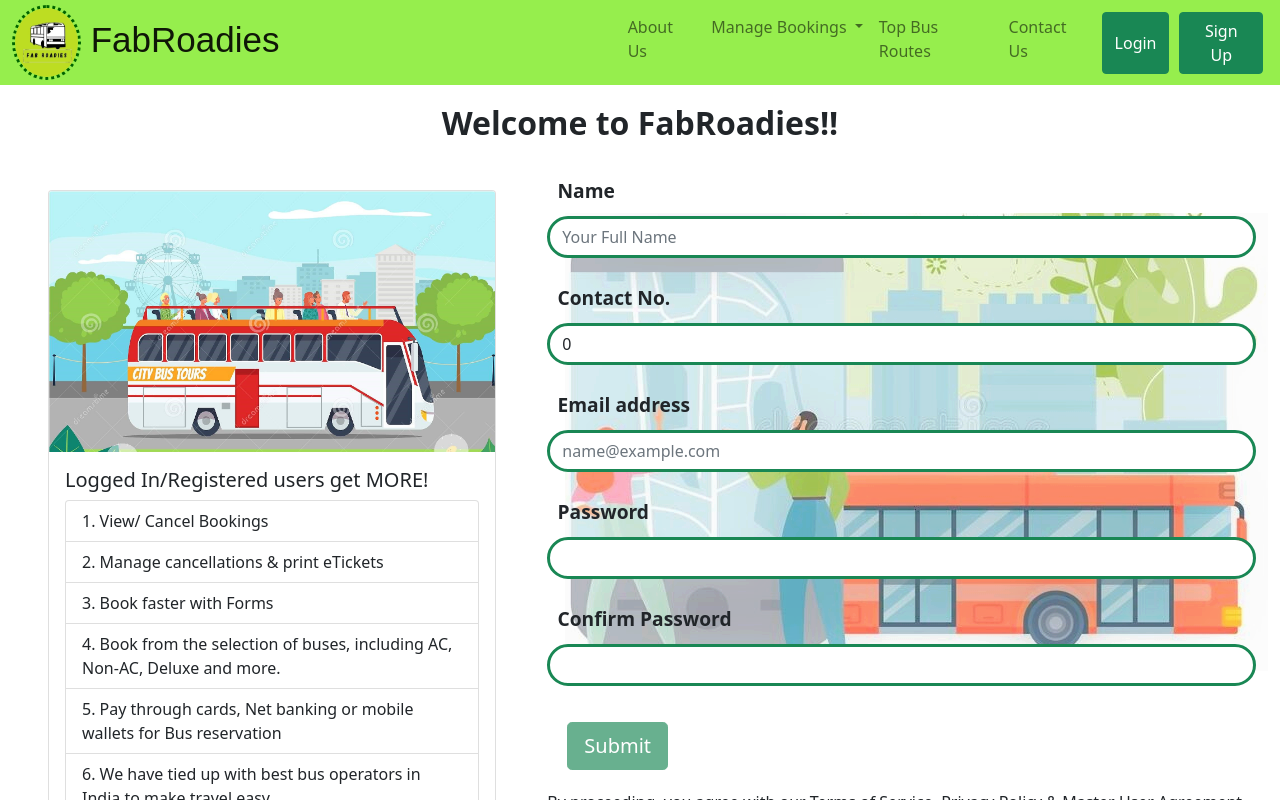
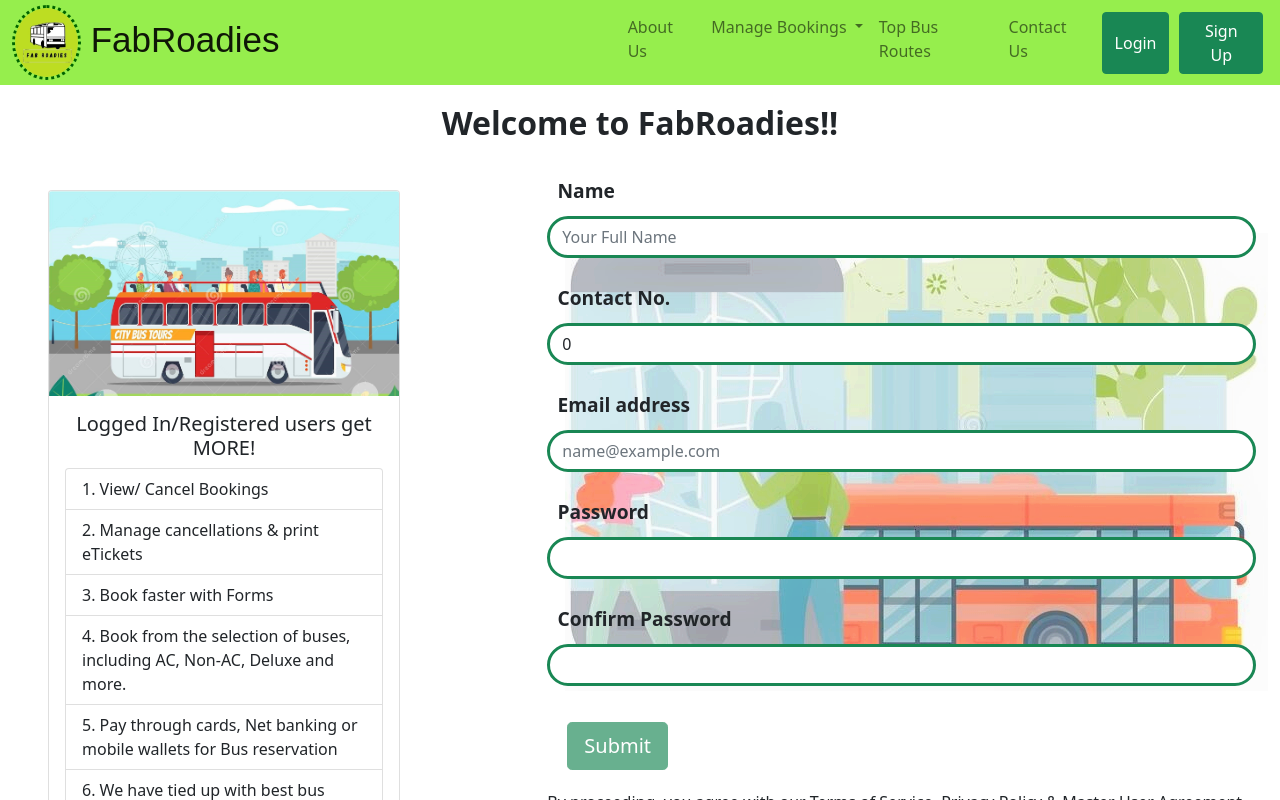
Before and after one commit to BusBookingApp123/fabRoadies-frontend, an Angular app in the folder FabRoadies/: page /signup in a window 1280 px wide. Shown: the top 800 px of the page. Built offline with nearby package versions, Linux system fonts and the light colour scheme; a web font is replaced by a local one.

Commit message:
Update signup.component.css

```diff
--- a/FabRoadies/src/app/signup/signup.component.css
+++ b/FabRoadies/src/app/signup/signup.component.css
@@ -50,7 +50,10 @@
 }
 
 .card{
-    width:28rem;
+    width:22rem;
+}
+.card-title{
+    text-align: center;
 }
 
 .btn-group{
```
